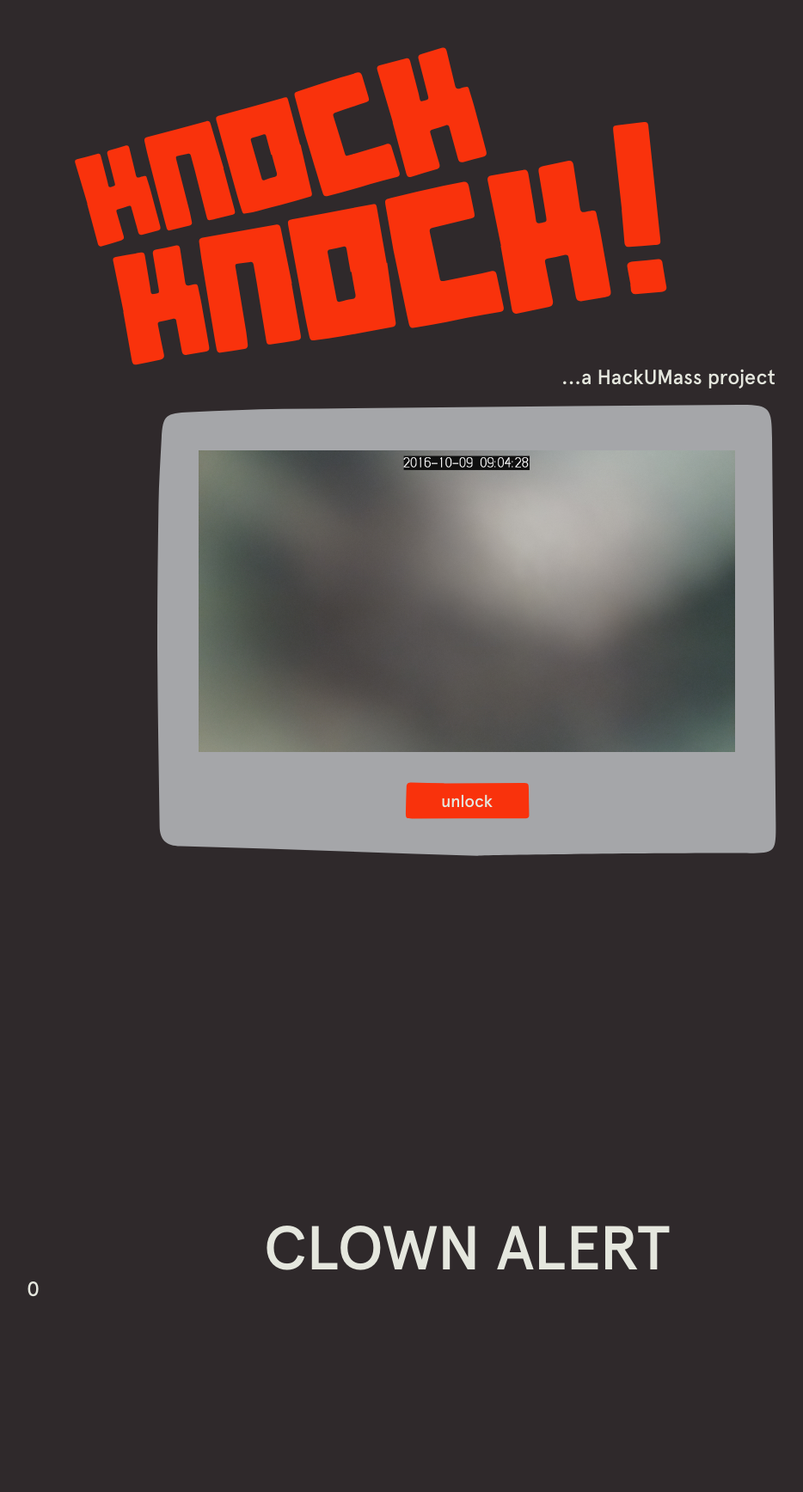
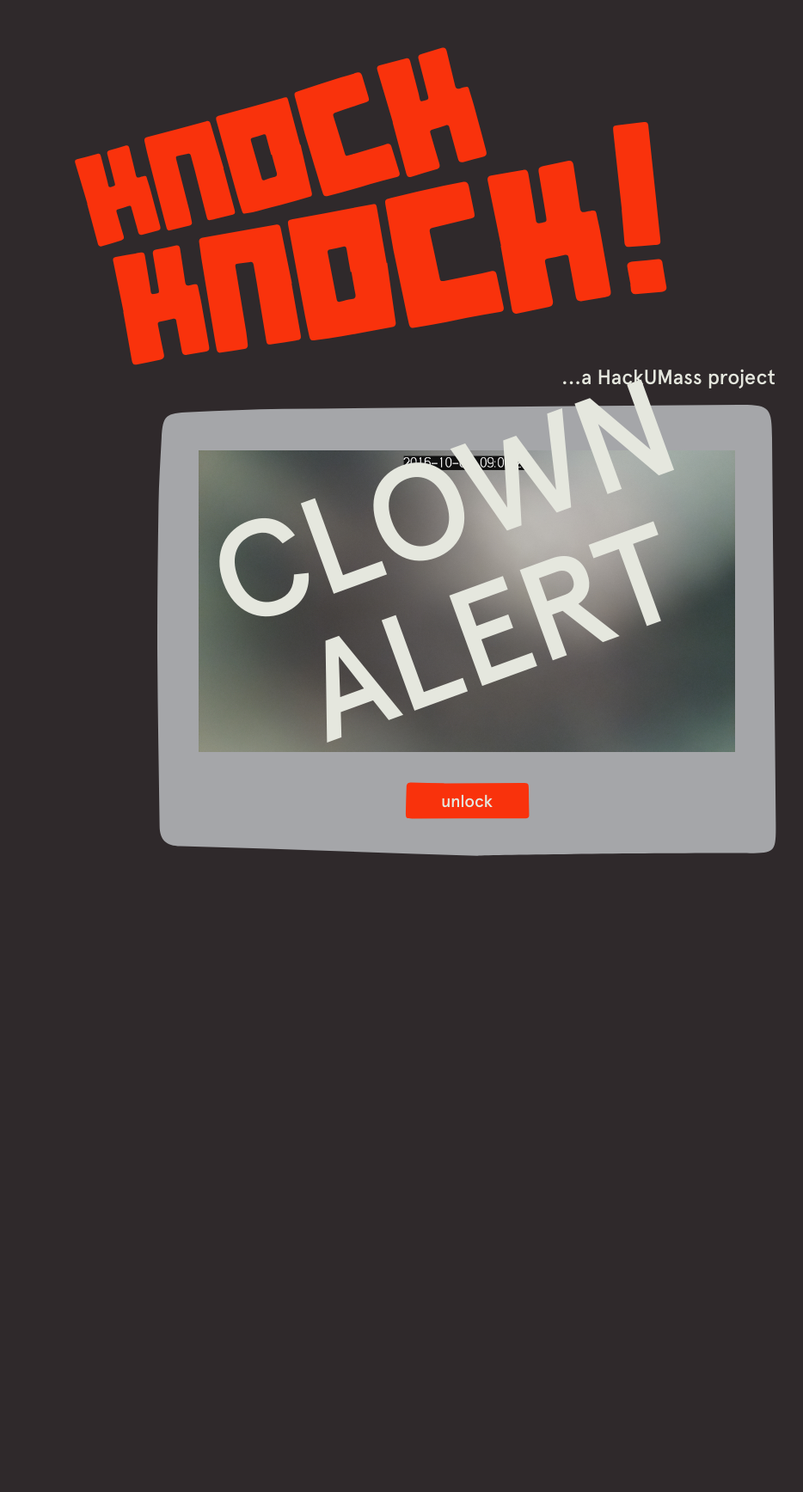
Before and after one commit to dgandle/hackumass-knockknock, a Flask app: page / in a window 1280 px wide. Shown: the whole page at 86% size, without its empty margins (97-1031 px from the left). Before the commit the page ends 1509 px from the top, so only its background shows below. Run offline with Flask 2, Linux system fonts and the light colour scheme.

Commit message:
added clown warning to html & css

```diff
--- a/Web Server/static/style.css
+++ b/Web Server/static/style.css
@@ -134,7 +134,14 @@ a {
 }
 
 #clown-alert {
-	font-size: 72px;
+	font-size: 160px;
+	position: relative;
+	top: -916px;
+
+	-webkit-transform: rotate(-20deg);
+	-moz-transform: rotate(-20deg);
+	-ms-transform: rotate(-20deg);
+	-o-transform: rotate(-20deg);
 }
 
 .show {
@@ -144,3 +151,24 @@ a {
 .hide {
 	display: none;
 }
+
+@-webkit-keyframes blink {
+        0%   { color:#E5E7DE; }
+        50%  { color:#F9320C;}
+        100% { color:#E5E7DE; }
+}
+@-moz-keyframes blink {
+        0%   { color:#E5E7DE; }
+        50%  { color:#F9320C;}
+        100% { color:#E5E7DE; }
+}
+@-ms-keyframes blink {
+        0%   { color:#E5E7DE; }
+        50%  { color:#F9320C;}
+        100% { color:#E5E7DE; }
+}
+#clown-alert{
+     -webkit-animation: blink 0.1s infinite;
+     -moz-animation:    blink 0.1s infinite;
+     -ms-animation:     blink 0.1s infinite;
+}
--- a/Web Server/templates/index.html
+++ b/Web Server/templates/index.html
@@ -2,7 +2,8 @@
 <html>
   <head>
     <title>Knock Knock!</title>
-    <link rel = "stylesheet" type = "text/css" href = 'static/style.css' />
+    <!-- <link rel = "stylesheet" type = "text/css" href = 'static/style.css' /> -->
+    <link rel = "stylesheet" type = "text/css" href = '../static/style.css' />
     <link rel="shortcut icon" href="static/favicon.ico"/>
   </head>
 
@@ -58,11 +59,8 @@
           <p class='unlock-text'>{{ buttontext }}</p>
         </a>
 
-        <p id='clown-alert' class='show'>CLOWN ALERT</p>
+        <p id='clown-alert' class='{{ display }}'>CLOWN ALERT</p>
       </div>
-
-      <!-- clown test code -->
-      <p class='clown'>{{ clownyn }}</p>
 
     </div>
   </body>
```
